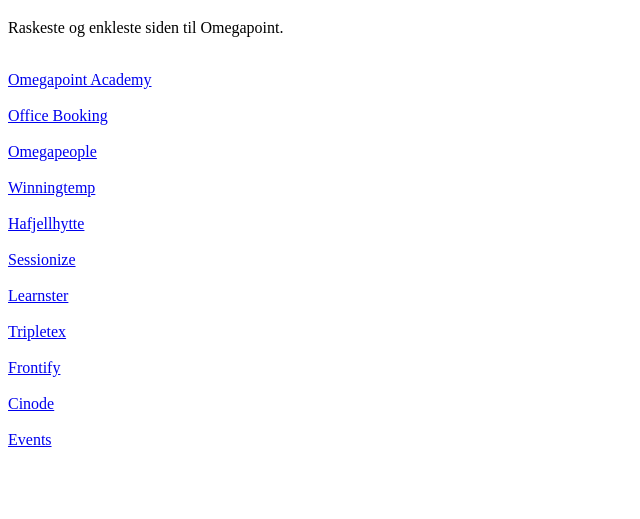
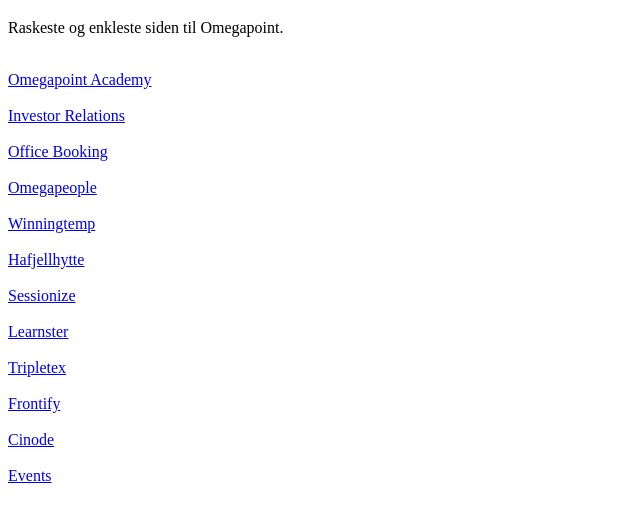
Before and after one commit to ksols/ksols.github.io, a plain HTML site: page index.html in a window 1280 px wide. Shown: the part 61-580 px from the top of the page, without its empty margins (0-640 px from the left). Drawn offline with Linux system fonts and the light colour scheme.

Commit message:
inverstor relations link

```diff
--- a/index.html
+++ b/index.html
@@ -9,6 +9,9 @@
     <p>Raskeste og enkleste siden til Omegapoint.</p>
     <br />
     <a href="https://portal.omegapoint.academy/">Omegapoint Academy</a>
+    <br />
+    <br />
+    <a href="https://omegapointcloud.sharepoint.com/sites/OmegapointInvestorRelations">Investor Relations</a>
     <br />
     <br />
     <a href="https://officebooking.omegapoint.no/">Office Booking</a>
```
